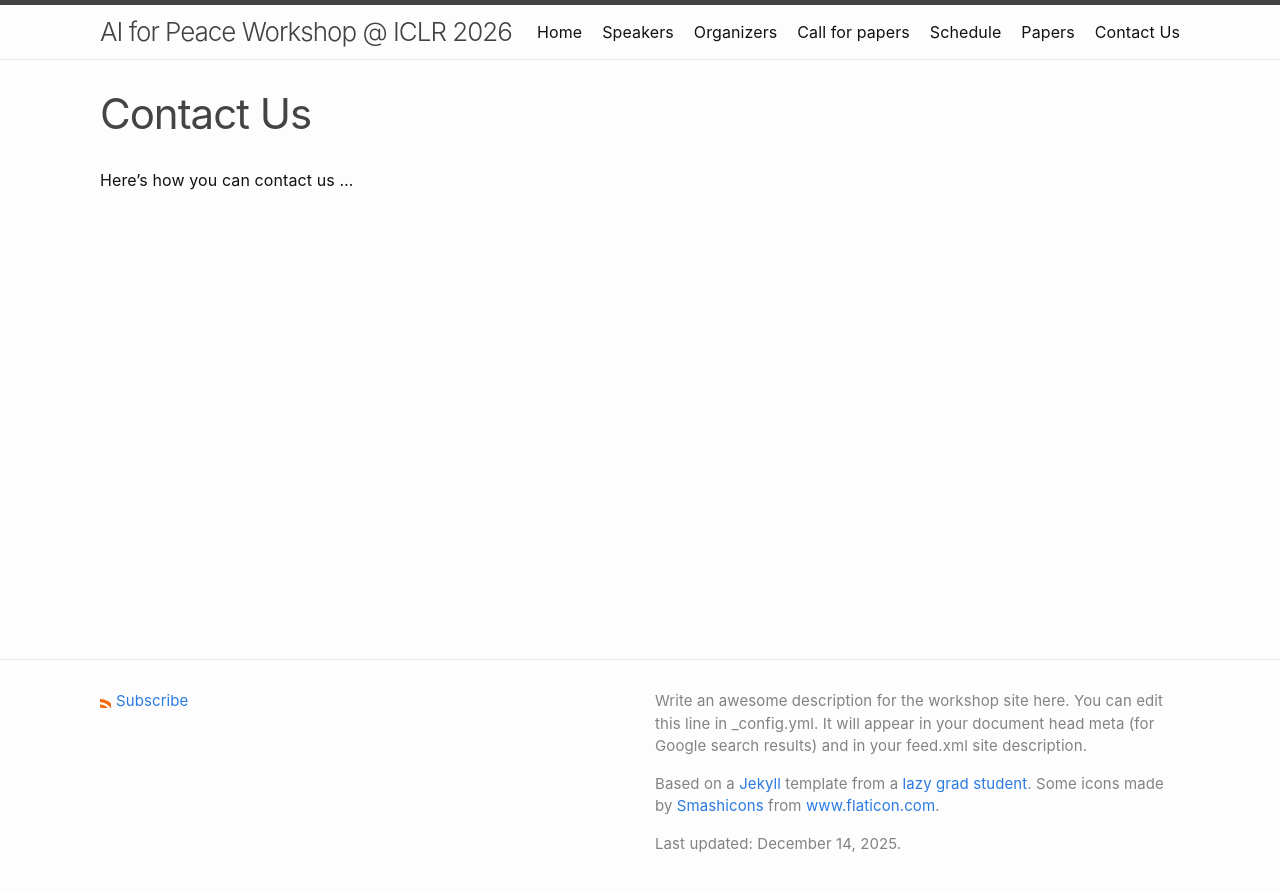
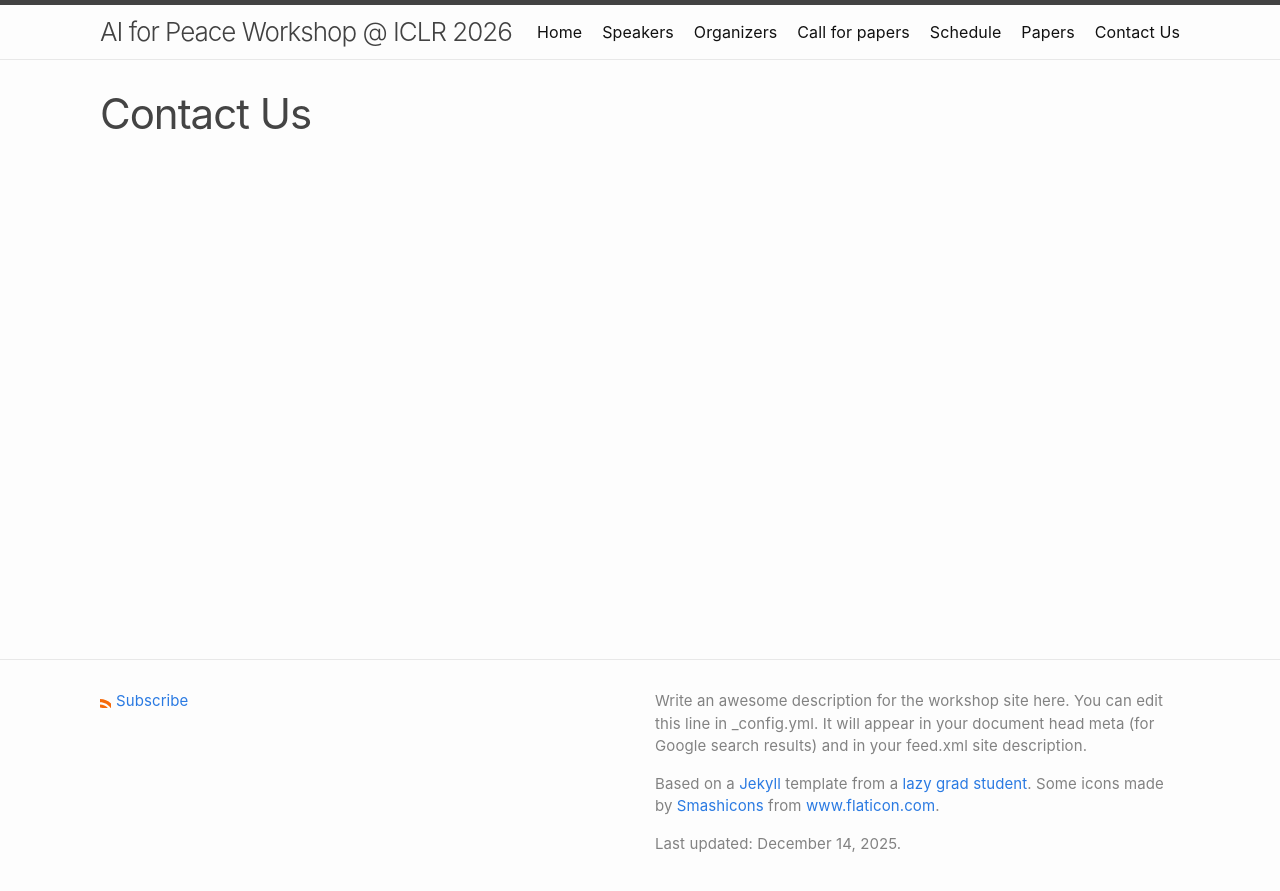
Before and after one commit to aiforpeaceworkshop/aiforpeaceworkshop.github.io, a Jekyll site: the page built from contactus.md, in a window 1280 px wide. Shown: the top 891 px of the page. Built offline with Jekyll 4.4.1, drawn with Linux system fonts in a browser that asks for light colours.

Commit message:
delete contactus text

```diff
--- a/contactus.md
+++ b/contactus.md
@@ -3,5 +3,3 @@ layout: page
 title: Contact Us
 permalink: /contactus/
 ---
-
-Here's how you can contact us ...
```
